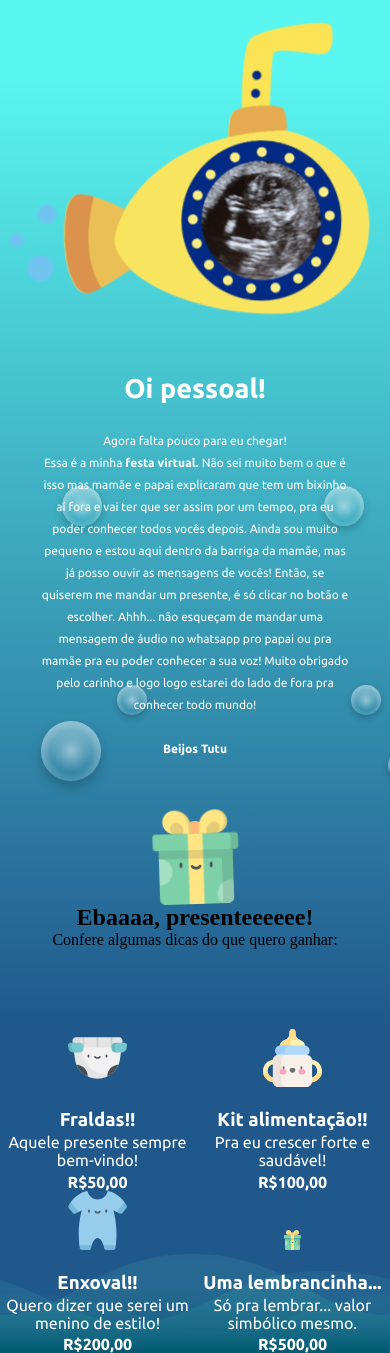
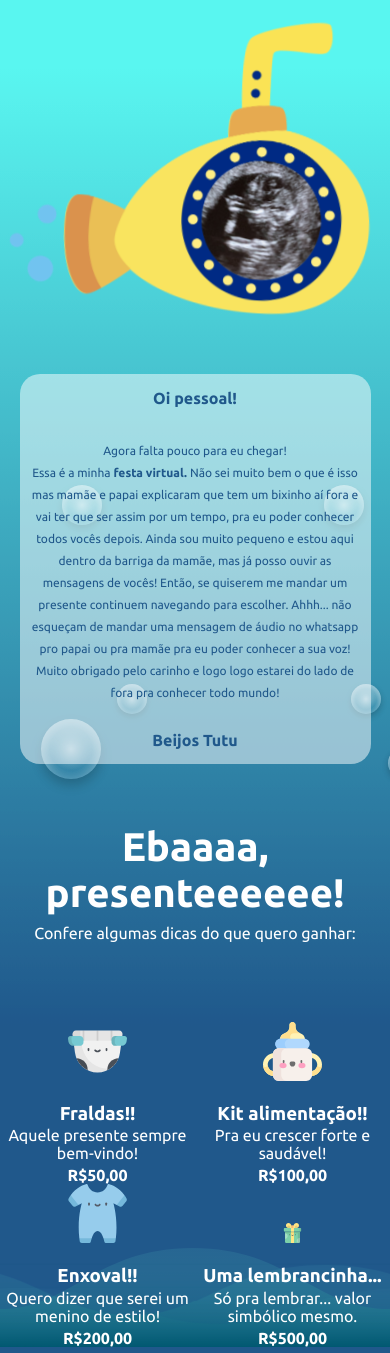
Before and after one commit to saramargarido/cha-de-bebe-tutu, a PHP site: page / in a window 390 px wide. Shown: the part 254-1607 px from the top of the page. Run offline with PHP 8.4, Linux system fonts and the light colour scheme.

Commit message:
text about

```diff
--- a/css/styles.css
+++ b/css/styles.css
@@ -247,24 +247,33 @@ a {
 }
 
 .about {
-	margin-top: 150px;
-	width: 80%;
+	margin: 150px auto;
+	width: 60%;
 	font-size: 18px;
 	line-height: 28px;
 	/* font-weight: bold; */
 	color: #fff;
 	font-family: 'Ubuntu', sans-serif;
 
-	display: grid;
-	grid-template-columns: 1fr 1fr;
+	/* display: grid; */
+	/* grid-template-columns: 1fr 1fr; */
 }
 
 
 .text-about {
+	background-color: rgba(255,255,255,0.5);
+	border-radius: 20px;
+	padding: 30px 60px;
 	display: flex;
 	flex-direction: column;
 	align-items: center;
 	justify-content: center;
+	color: #20588b;
+}
+
+.text-about h2 {
+	font-size: 2em;
+	text-align: center;
 }
 /* .text-about p {
 	font-family: 'Ubuntu', sans-serif;
@@ -276,7 +285,7 @@ a {
 	position: absolute;
 	bottom: 0;
 } */
-.button-about {
+/* .button-about {
 	display: flex;
 	align-items: center;
 	justify-content: center;
@@ -285,10 +294,20 @@ a {
 
 .button-about img {
 	width: 40%;
-	/* border-radius: 20px; */
+	margin: 0 auto;
+} */
 
-	margin: 0 auto;
+.title h1,
+.title p {
+	font-family: 'Ubuntu', sans-serif;
+	color: #fff;
 }
+
+.title h1 {
+	font-size: 2.5em;
+	margin-bottom: 2%;
+}
+
 
 .gifts {
 	margin-top: 80px;
@@ -383,8 +402,8 @@ a {
 
 
 .box-gift p,
-h3,
-strong {
+.box-gift h3,
+.box-gift strong {
 	font-family: 'Ubuntu', sans-serif;
 	color: #fff;
 	margin-top: 1%;
@@ -780,7 +799,20 @@ animation: move-wave 3s;
 	}
 
 	.about {
-		margin-top: 60px;
+		margin: 60px;
+		width: 90%;
+	}
+
+
+	.text-about {
+		padding: 10px;
+	}
+
+	.text-about h1,
+	.text-about h2 {
+		font-size: 16px;
+		margin-bottom: 0;
+		text-align: center;
 	}
 
 	@keyframes zoom {
@@ -799,9 +831,9 @@ animation: move-wave 3s;
 		width: 80px;
 	}
 
-	.about {
+	/* .about {
 		grid-template-columns: 100%;
-	}
+	} */
 
 	.text-about p {
 		font-size: 12px;
--- a/index.html
+++ b/index.html
@@ -62,19 +62,21 @@
       <p>
         Agora falta pouco para eu chegar! <br>
 
-        Essa é a minha <strong> festa virtual. </strong> Não sei muito bem o que é isso mas mamãe e papai explicaram que tem um bixinho aí fora e vai ter que ser assim por um tempo, pra eu poder conhecer todos vocês depois. Ainda sou muito pequeno e estou aqui dentro da barriga da mamãe, mas já posso ouvir as mensagens de vocês! Então, se quiserem me mandar um presente, é só clicar no botão e escolher. Ahhh... não esqueçam de mandar uma mensagem de áudio no whatsapp pro papai ou pra mamãe pra eu poder conhecer a sua voz!
+        Essa é a minha <strong> festa virtual. </strong> Não sei muito bem o que é isso mas mamãe e papai explicaram que tem um bixinho aí fora e vai ter que ser assim por um tempo, pra eu poder conhecer todos vocês depois. Ainda sou muito pequeno e estou aqui dentro da barriga da mamãe, mas já posso ouvir as mensagens de vocês! Então, se quiserem me mandar um presente continuem navegando para escolher. Ahhh... não esqueçam de mandar uma mensagem de áudio no whatsapp pro papai ou pra mamãe pra eu poder conhecer a sua voz!
         Muito obrigado pelo carinho e logo logo estarei do lado de fora pra conhecer todo mundo!
         <br><br>
-        <strong>Beijos Tutu</strong>
+        <h2>Beijos Tutu</h2>
       </p>
     </div>
-    <div class="button-about">
+    <!-- <div class="button-about">
       <img src="img/gift.svg" alt="">
-    </div>
+    </div> -->
 
   </div>
+  <div class="title">
   <h1>Ebaaaa, presenteeeeee!</h1>
   <p>Confere algumas dicas do que quero ganhar:</p>
+  </div>
   <div class="gifts">
     <div class="box-gift">
       <img src="img/diaper.svg" alt="">
```
Also changed, not shown: img/background-text.svg (added).
